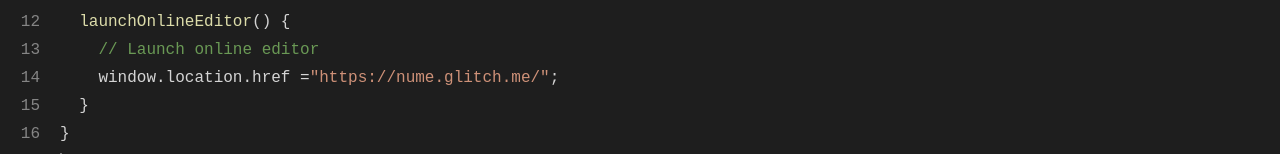
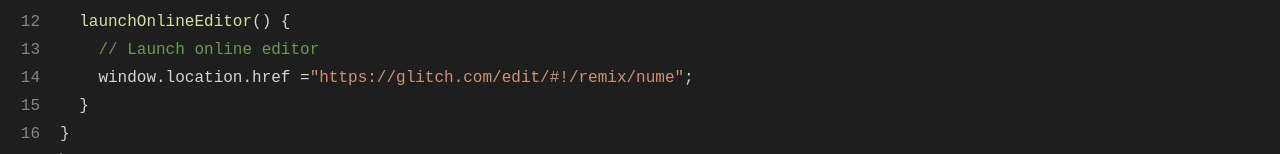
Before and after one commit to idaeyus/nume, a plain HTML site: page index.html in a window 1280 px wide. Shown: the part 315-469 px from the top of the page. Drawn offline with Linux system fonts and the light colour scheme.

Commit message:
index.html

```diff
--- a/index.html
+++ b/index.html
@@ -147,7 +147,7 @@
         </div>
         <div class="line">
             <span class="line-number">14</span>
-            &nbsp;&nbsp;&nbsp;&nbsp;window.location.href = <span class="string">"https://nume.glitch.me/"</span>;
+            &nbsp;&nbsp;&nbsp;&nbsp;window.location.href = <span class="string">"https://glitch.com/edit/#!/remix/nume"</span>;
         </div>
         <div class="line">
             <span class="line-number">15</span>
```
